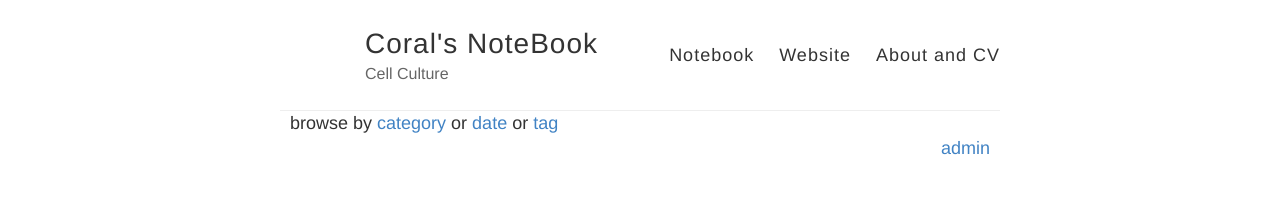
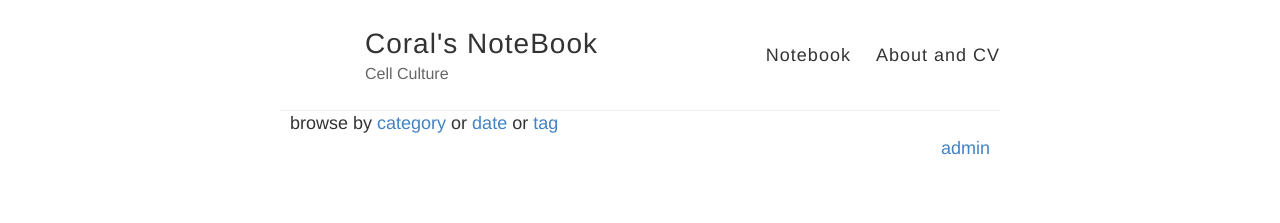
Before and after one commit to cori933/Corals-Lab-notebook, a Jekyll site: the page built from index.html, in a window 1280 px wide. Shown: the top 223 px of the page. Built offline with Jekyll 4.4.1, drawn with Linux system fonts in a browser that asks for light colours.

Commit message:
Remove link to external website from default layout

```diff
--- a/_layouts/default.html
+++ b/_layouts/default.html
@@ -28,7 +28,7 @@
 
           <nav>
             <a href="{{ site.baseurl }}/">Notebook</a>
-            <a href="http://putnamlab.com/">Website</a>
+
             <a href="{{ site.baseurl }}/about">About and CV</a>
           </nav>
         </header>
```
